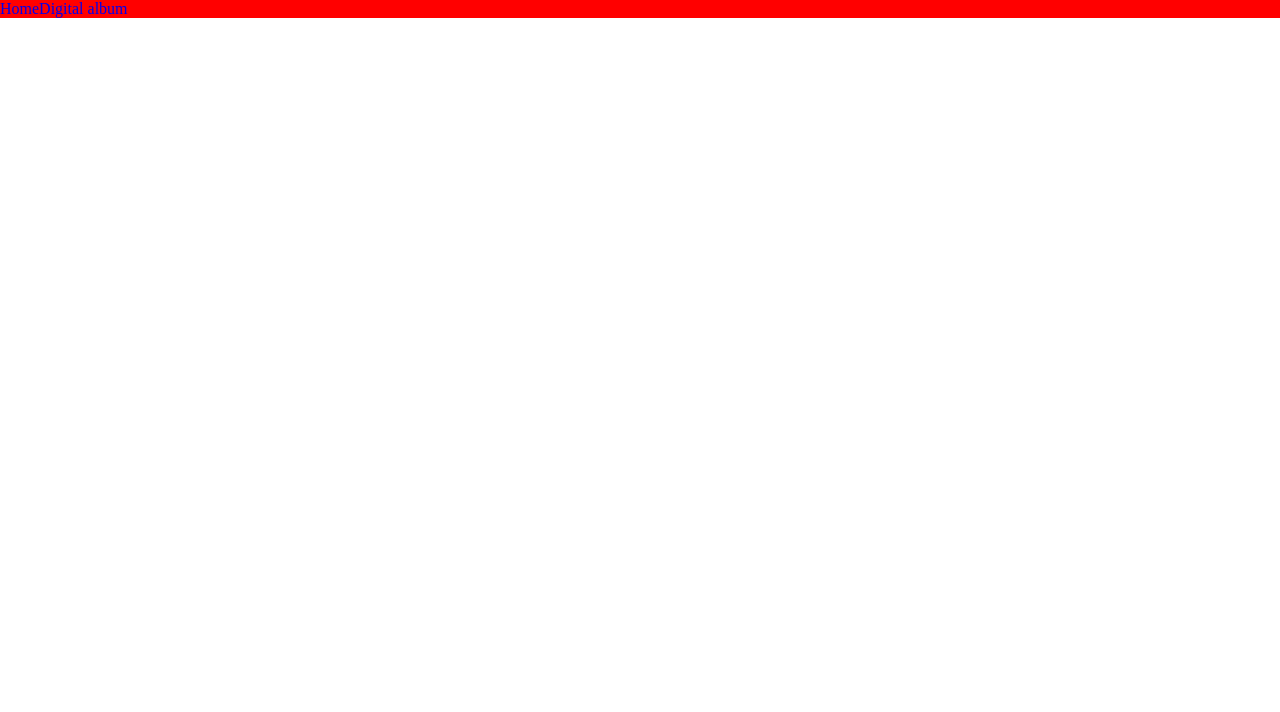
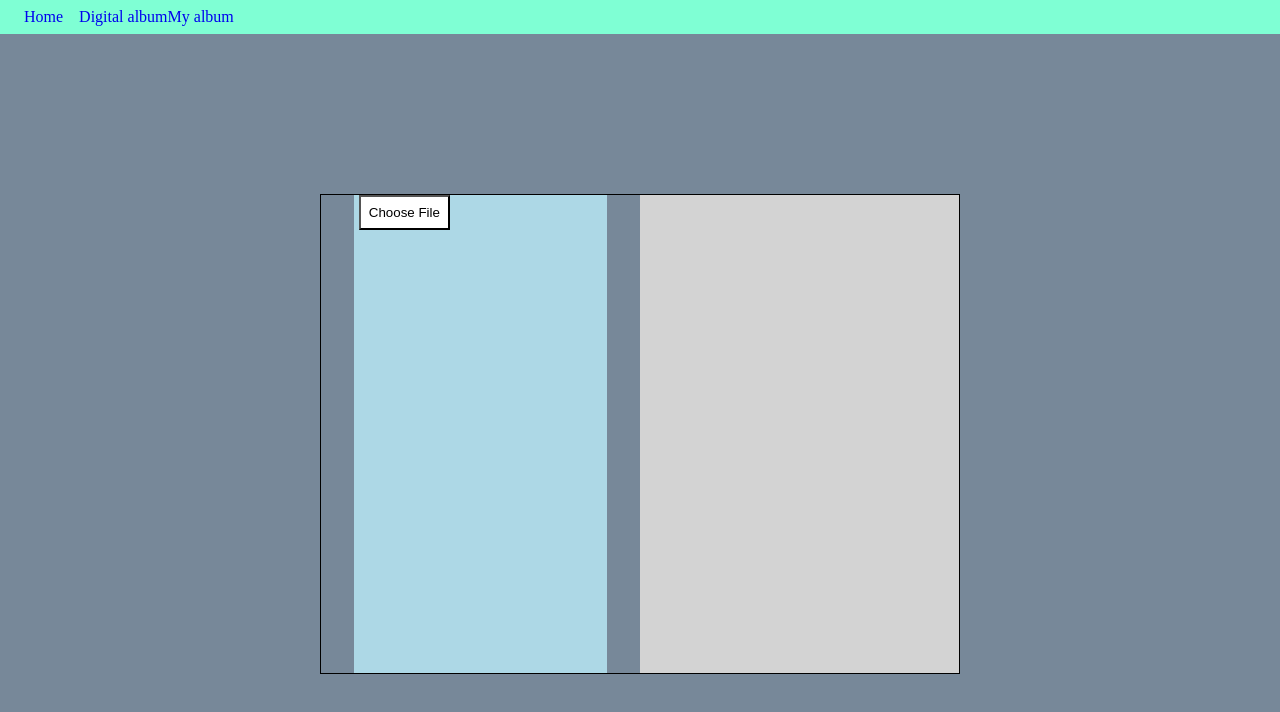
Before and after one commit to sunny-potato/digital_album, a React (Vite) app in the folder client/: page /myAlbum in a window 1280 px wide. Before the commit this address had no page. Shown: the top 712 px of the page. Built offline with nearby package versions, Linux system fonts and the light colour scheme.

Commit message:
open my album page

```diff
--- a/client/src/App.tsx
+++ b/client/src/App.tsx
@@ -1,9 +1,10 @@
 // import { useEffect, useState } from "react";
-import Navigation from "./Components/Navigation";
-import DigitalAlbum from "./Pages/DigitalAlbum";
-import Home from "./Pages/Home";
 import { BrowserRouter, Routes, Route } from "react-router-dom";
 import "./Styles/App.css";
+import Navigation from "./Components/Navigation";
+import Home from "./Pages/Home";
+import DigitalAlbum from "./Pages/DigitalAlbum";
+import MyAlbum from "./Pages/MyAlbum";
 
 function App() {
   return (
@@ -13,6 +14,7 @@ function App() {
         <Routes>
           <Route path="/" element={<Home />}></Route>
           <Route path="/digitalAlbum" element={<DigitalAlbum />}></Route>
+          <Route path="/myAlbum" element={<MyAlbum />}></Route>
         </Routes>
       </BrowserRouter>
     </>
--- a/client/src/Components/Navigation.tsx
+++ b/client/src/Components/Navigation.tsx
@@ -1,14 +1,19 @@
 import { Link } from "react-router-dom";
+import styles from "../Styles/Navigation.module.css";
+// import "../Styles/Navigation.module.css";
 
 function Navigation() {
   return (
-    <>
-      <Link to={"/"}>Home</Link>
+    <div className={styles.navContainer}>
+      <div className={styles.navHome}>
+        <Link to={"/"}>Home</Link>
+      </div>
       {/* <Link to={"/about"}>About</Link> */}
       <Link to={"/digitalAlbum"}>Digital album</Link>
+      <Link to={"/myAlbum"}>My album</Link>
       {/* <Link to={"/login"}>Login</Link> */}
       {/* <Link to={"signup"}>Sign up</Link> */}
-    </>
+    </div>
   );
 }
 
--- a/client/src/Pages/DigitalAlbum.tsx
+++ b/client/src/Pages/DigitalAlbum.tsx
@@ -1,9 +1,11 @@
 import { useState, useEffect } from "react";
+import { useNavigate } from "react-router-dom";
 import { postImage, getImage } from "../Axios";
 import "../Styles/DigitalAlbum.css";
 import upload from "../Images/upload.png";
 
 function DigitalAlbum() {
+  const navigate = useNavigate();
   const [sendImage, setSendImage] = useState<File[]>([]);
   const [displayImage, setDisplayImage] = useState<string[]>([]);
   const [ImageFromDB, setImageFromDB] = useState<string>();
@@ -56,7 +58,7 @@ function DigitalAlbum() {
       }
       const response = await postImage(sendImage);
       if (response.status === 200) {
-        console.log("good");
+        navigate("/MyAlbum");
         // display images in new page
       }
     } catch (error) {
@@ -65,7 +67,7 @@ function DigitalAlbum() {
   }
 
   return (
-    <div className="pageContainer">
+    <div className="uploadPageContainer">
       <div className="contentContainer">
         <div className="uploadImageBox">
           <img className="uploadIcon" src={upload} alt="upload image"></img>
--- /dev/null
+++ b/client/src/Pages/MyAlbum.tsx
@@ -0,0 +1,38 @@
+import { useState } from "react";
+import "../Styles/MyAlbum.css";
+
+function MyAlbum() {
+  const [albumPhoto, setAlbumPhoto] = useState<File>();
+  const [displayAlbumPhoto, setDisplayAlbumPhoto] = useState<string>();
+
+  function handleFile(file: FileList | null) {
+    if (file !== null) {
+      setAlbumPhoto(file[0]);
+      console.log(file[0]);
+      setDisplayAlbumPhoto(URL.createObjectURL(file[0]));
+    }
+  }
+  return (
+    <div className="pageContainer">
+      <div className="albumBox">
+        <div className="albumPhotoBox">
+          <div className="albumPhoto">
+            {displayAlbumPhoto && <img src={displayAlbumPhoto}></img>}
+            {!displayAlbumPhoto && (
+              <input
+                type="file"
+                accept="image/*"
+                onChange={(event) => handleFile(event.target.files)}
+              ></input>
+            )}
+          </div>
+        </div>
+        <div className="albumListBox">
+          <div className="albumList"></div>
+        </div>
+      </div>
+    </div>
+  );
+}
+
+export default MyAlbum;
--- a/client/src/Styles/DigitalAlbum.css
+++ b/client/src/Styles/DigitalAlbum.css
@@ -1,4 +1,4 @@
-.pageContainer {
+.uploadPageContainer {
   /* width: 100%; */
   /* height: 100%; */
   /* height: 100vh; */
--- /dev/null
+++ b/client/src/Styles/MyAlbum.css
@@ -0,0 +1,39 @@
+.pageContainer {
+  height: 100vh;
+  background-color: lightslategray;
+  display: flex;
+  justify-content: center;
+  align-items: center;
+}
+.albumBox {
+  width: 40em;
+  height: 30em;
+  /* aspect-ratio: 1; */
+  border: 0.1em black solid;
+  display: grid;
+  grid-template-columns: repeat(2, 1fr);
+}
+.albumPhotoBox {
+  /* width: 15em; */
+  /* height: 15em; */
+  height: 100%;
+  /* aspect-ratio: 1; */
+  background-color: lightblue;
+  /* display: inline-block; */
+  /* vertical-align: top; */
+}
+.albumPhotoBox {
+  margin: auto;
+}
+.albumPhoto img {
+  width: 100%;
+  height: 100%;
+}
+.albumListBox {
+  /* width: 15em; */
+  /* height: 15em; */
+  height: 100%;
+  background-color: lightgray;
+  /* display: inline-block; */
+  /* vertical-align: middle; */
+}
--- /dev/null
+++ b/client/src/Styles/Navigation.module.css
@@ -0,0 +1,10 @@
+.navContainer {
+  padding: 0.5em;
+  background-color: aquamarine;
+  display: flex;
+}
+
+.navHome {
+  /* background-color: black; */
+  padding: 0 1em;
+}
```
